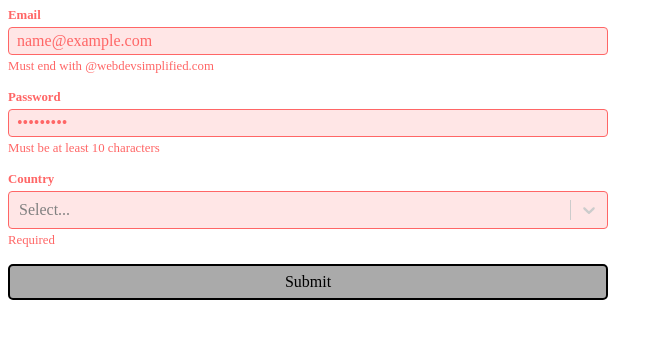
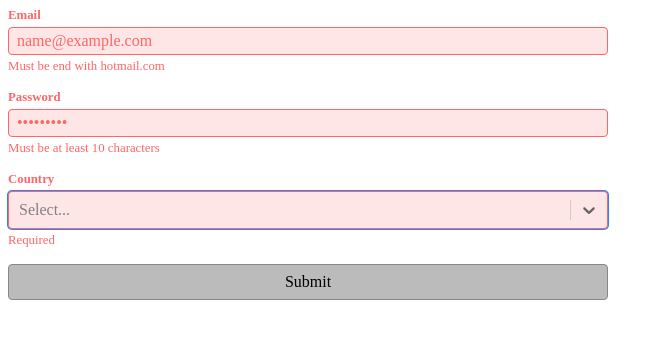
Before and after one commit to Hamm01/testing-reactPRoject, a React (Vite) app: page / in a window 1280 px wide. Both pictures are taken after typing "name@example.com", "Sample123", "Sample" into the empty fields and a click on the button "Submit". Shown: the top 338 px of the page, without its empty margins (0-665 px from the left). Built offline with nearby package versions, Linux system fonts and the light colour scheme.

Commit message:
Added controlled input in react-hook-form

```diff
--- a/src/App.jsx
+++ b/src/App.jsx
@@ -1,7 +1,7 @@
 import { FormGroup } from "./FormGroup"
 import ReactSelect from "react-select"
-import { useRef, useState } from "react"
 import "./styles.css"
+import {useForm , useController} from 'react-hook-form'
 import { checkCountry, checkEmail, checkPassword } from "./validators"
 
 const COUNTRY_OPTIONS = [
@@ -11,44 +11,37 @@
 ]
 
 function App() {
+  const {register, handleSubmit , formState :{errors}, control } = useForm()
+  const { field: countryField} = useController({
+    name: "country",
+   control,
+    rules: {
+      required: {value: true, message:"Required"}
+   }
+})
 
-  const emailRef = useRef()
-  const passwordRef = useRef()
-  const countryRef = useRef()
+  function onSubmit(data) {
 
-  const [emailErrors, setEmailErrors] = useState([])
-  const [passwordErrors, setPasswordErrors] = useState([])
-  const [countryErrors, setCountryErrors] = useState([])
-
-  function onSubmit(e) {
-    e.preventDefault()
-
-    const emailResults = checkEmail(emailRef.current.value)
-    const passwordResults = checkPassword(passwordRef.current.value)
-    const countryResults = checkCountry(countryRef.current.getValue()[0])
-
-    setEmailErrors(emailResults)
-    setPasswordErrors(passwordResults)
-    setCountryErrors(countryResults)
-
-    if (
-      emailResults.length === 0 &&
-      passwordResults.length === 0 &&
-      countryResults.length === 0
-    ) {
+   console.log(data)
       alert("Success")
-    }
   }
 
   return (
-    <form onSubmit={onSubmit} className="form">
-      <FormGroup errors={emailErrors}>
+    <form onSubmit={handleSubmit(onSubmit)} className="form">
+      <FormGroup errorMessage={errors?.email?.message}>
         <label className="label" htmlFor="email">
           Email
         </label>
-        <input className="input" type="email" id="email" ref={emailRef} />
+        <input className="input" type="email" id="email" {...register("email", {
+          required: true,
+          validate: value => {
+           if(!value.endsWith("hotmail.com")){
+            return "Must be end with hotmail.com"
+          }
+          },
+          })} />
       </FormGroup>
-      <FormGroup errors={passwordErrors}>
+      <FormGroup errorMessage={errors?.password?.message}>
         <label className="label" htmlFor="password">
           Password
         </label>
@@ -56,10 +49,30 @@
           className="input"
           type="password"
           id="password"
-          ref={passwordRef}
+          {...register("password" ,{
+           required : {value:true, message:"Required"},
+           minLength: {value:10, message: "Must be at least 10 characters"},
+          validate: {
+            hasLowerCase : value => {
+              if(!value.match(/[a-z]/)){
+               return "Must include at least one lowercase letter"
+              }
+            },
+            hasUpperCase : value => {
+              if(!value.match(/[A-Z]/)){
+               return "Must include at least one uppercase letter"
+              }
+            },
+            hasNumber : value => {
+              if(!value.match(/[0-9]/)){
+               return "Must include at least one number"
+              }
+            }
+          }
+          })}
         />
       </FormGroup>
-      <FormGroup errors={countryErrors}>
+      <FormGroup errorMessage={errors?.country?.message}>
         <label className="label" htmlFor="country">
           Country
         </label>
@@ -67,7 +80,7 @@
           isClearable
           classNamePrefix="react-select"
           id="country"
-          ref={countryRef}
+          {...countryField}
           options={COUNTRY_OPTIONS}
         />
       </FormGroup>
--- a/src/FormGroup.jsx
+++ b/src/FormGroup.jsx
@@ -1,8 +1,8 @@
-export function FormGroup({ errors = [], children }) {
+export function FormGroup({ errorMessage = "", children }) {
   return (
-    <div className={`form-group ${errors.length > 0 ? "error" : ""}`}>
+    <div className={`form-group ${errorMessage.length > 0 ? "error" : ""}`}>
       {children}
-      {errors.length > 0 && <div className="msg">{errors.join(", ")}</div>}
+      {errorMessage.length > 0 && <div className="msg">{errorMessage}</div>}
     </div>
   )
 }
```
